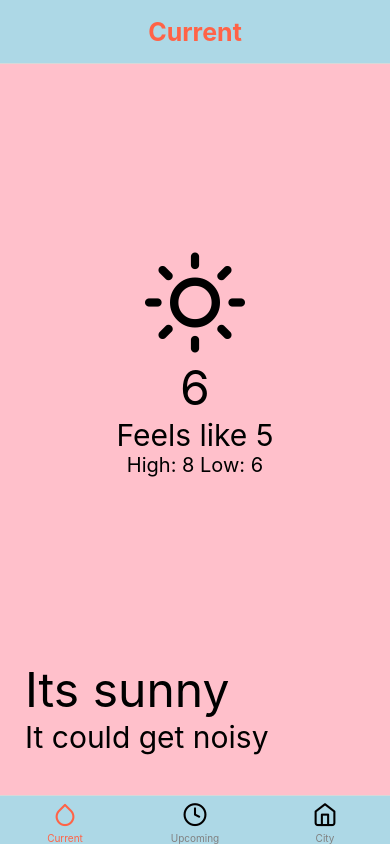
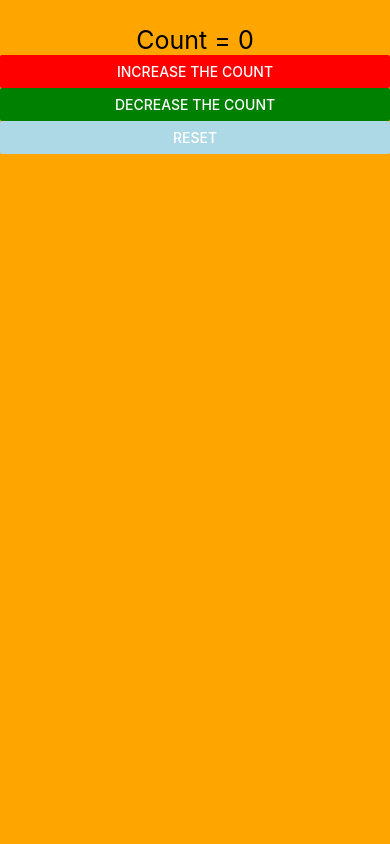
Before and after one commit to Akarsh2810/Weather-App, a React Native app: screen / in a window 390 px wide. Built offline with nearby package versions, Linux system fonts and the light colour scheme.

Commit message:
implemented useState and useEffect with basic example

```diff
--- a/App.js
+++ b/App.js
@@ -1,11 +1,13 @@
 import React from "react";
 import { NavigationContainer } from "@react-navigation/native";
 import Tabs from "./src/components/Tabs";
+import Counter from "./src/demonstrations/Counter";
 
 const App = () => {
   return (
     <NavigationContainer>
-      <Tabs />
+      <Counter />
+      {/* <Tabs /> */}
     </NavigationContainer>
   )
 }
--- a/src/components/IconText.js
+++ b/src/components/IconText.js
@@ -3,6 +3,7 @@ import { View, Text, StyleSheet } from "react-native";
 import { Feather } from "@expo/vector-icons";
 
 const IconText = (props) => {
+
     const {iconName, iconColor, bodyText, bodyTextStyles} = props;
     const {textTheme, container} = styles;
 
--- a/src/components/ListItem.js
+++ b/src/components/ListItem.js
@@ -3,9 +3,10 @@ import {View, Text, StyleSheet} from "react-native";
 import { Feather } from "@expo/vector-icons";
 
 const ListItem = (props) => {
+
     const { dt_txt, min, max, condition } = props;
+    const {item, date, temp} = styles;
 
-    const {item, date, temp} = styles;
     return (
         <View style = {item}>
             <Feather name={"sun"} size={50} color={"white"}/>
--- a/src/components/RowText.js
+++ b/src/components/RowText.js
@@ -2,7 +2,9 @@ import React from "react";
 import { View, Text } from "react-native";
 
 const RowText = (props) => {
+
   const {containerStyles, messageOneStyles, messageTwoStyles, messageOne, messageTwo} = props;
+
   return (
       <View style={containerStyles}>
         <Text style={messageOneStyles}>{messageOne}</Text>
--- a/src/components/Tabs.js
+++ b/src/components/Tabs.js
@@ -5,9 +5,10 @@ import City from "../screens/City";
 import { createBottomTabNavigator } from "@react-navigation/bottom-tabs";
 import {Feather} from "@expo/vector-icons";
 
+const Tabs = () => {
+
   const Tab = createBottomTabNavigator();
 
-const Tabs = () => {
   return (
       <Tab.Navigator screenOptions={{
           tabBarActiveTintColor: "tomato",
--- /dev/null
+++ b/src/demonstrations/Counter.js
@@ -0,0 +1,49 @@
+import React, {useState, useEffect} from "react";
+import {View, Text, Button, StyleSheet} from "react-native";
+
+
+const Counter = () => {
+
+    const [count, setCount] = useState(0);
+    const {container, title} = styles;
+
+    useEffect(() => {
+        //${count} means Interpolating the value of count.
+        console.log(`Our count value is ${count}`)
+    })
+
+    return (
+        <View style = {container}>
+            <Text style = {title}>{`Count = ${count}`}</Text>
+            <Button
+                color = {"red"}
+                title = {"Increase the count"}
+                onPress = {() => setCount(count + 1)}
+            />
+            <Button
+                color = {"green"}
+                title = {"Decrease the count"}
+                onPress = {() => setCount(count - 1)}
+            />
+            <Button
+                color = {"lightblue"}
+                title = {"Reset"}
+                onPress = {() => setCount(0)}
+            />
+        </View>
+    )
+}
+
+const styles = StyleSheet.create({
+    container: {
+        flex: 1,
+        backgroundColor: "orange",
+    },
+    title: {
+        alignSelf: "center",
+        fontSize: 25,
+        marginTop: 25,
+    }
+})
+
+export default Counter;
--- a/src/screens/City.js
+++ b/src/screens/City.js
@@ -1,8 +1,9 @@
 import React from "react";
-import { StyleSheet, View, Text, SafeAreaView, StatusBar, ImageBackground } from "react-native";
+import { StyleSheet, View, Text, SafeAreaView, ImageBackground } from "react-native";
 import IconText from "../components/IconText";
 
 const City = () => {
+
     const {wrapper, image, cityName, countryName, cityText, populationWrapper, populationText, riseSetWrapper, riseSetText, rowLayout} = styles;
 
     return (
--- a/src/screens/CurrentWeather.js
+++ b/src/screens/CurrentWeather.js
@@ -1,11 +1,13 @@
 import React from "react";
-import {View, Text, StyleSheet, SafeAreaView, StatusBar} from "react-native";
+import {View, Text, StyleSheet, SafeAreaView} from "react-native";
 import { Feather } from '@expo/vector-icons';
 import RowText from "../components/RowText";
 import { WeatherType } from "../utilities/WeatherType";
 
 const CurrentWeather = () => {
+
   const {wrapper, container, temp, feels, highLowWrapper, highLow, bodyWrapper, description, message} = styles;
+
   return (
     <SafeAreaView style={wrapper}>
       <View style={container}>
--- a/src/screens/UpcomingWeather.js
+++ b/src/screens/UpcomingWeather.js
@@ -1,8 +1,9 @@
 import React from "react";
-import { SafeAreaView, StyleSheet, Text, StatusBar, FlatList, ImageBackground } from "react-native";
+import { SafeAreaView, StyleSheet, FlatList, ImageBackground } from "react-native";
 import ListItem from "../components/ListItem";
 
 const UpcomingWeather = () => {
+
     const Data = [
         {
             dt_txt: "2023-02-18 12:00:00",
```
Lines whose indentation alone changed are shown as unchanged.
